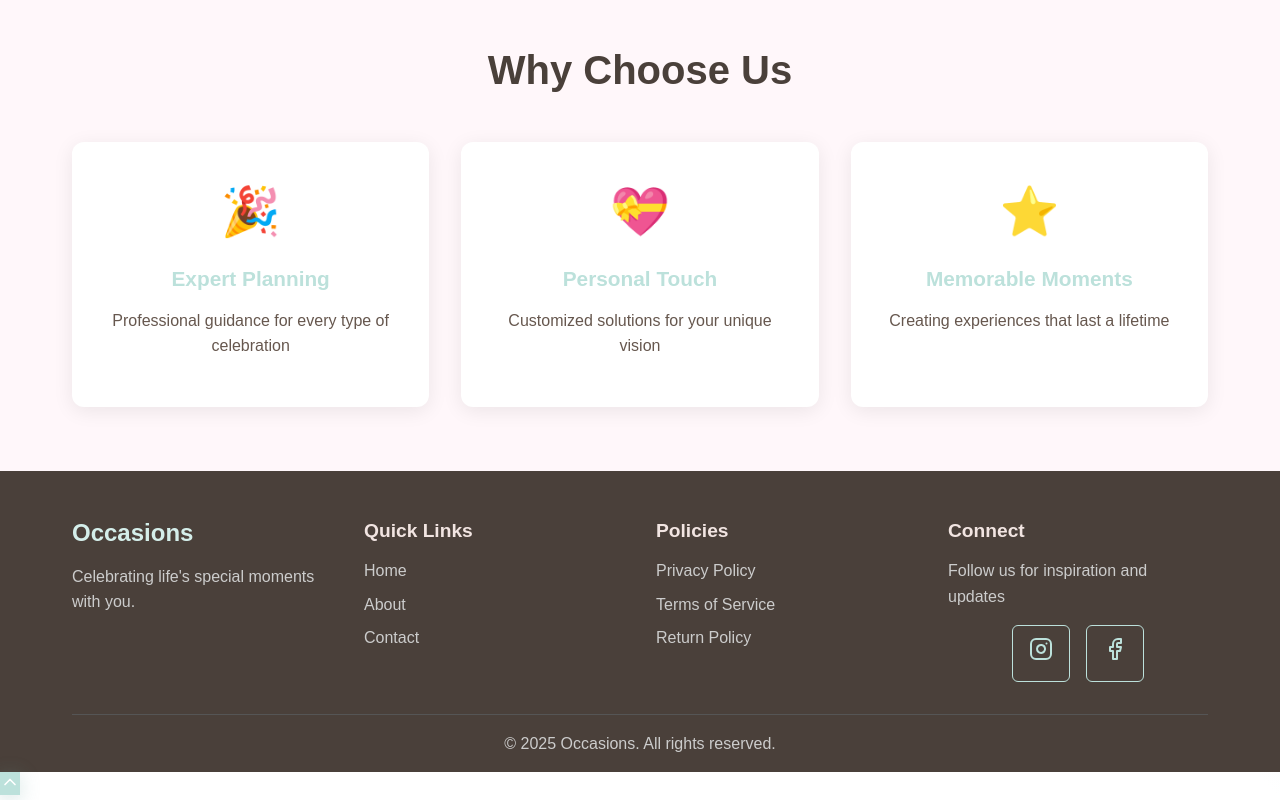
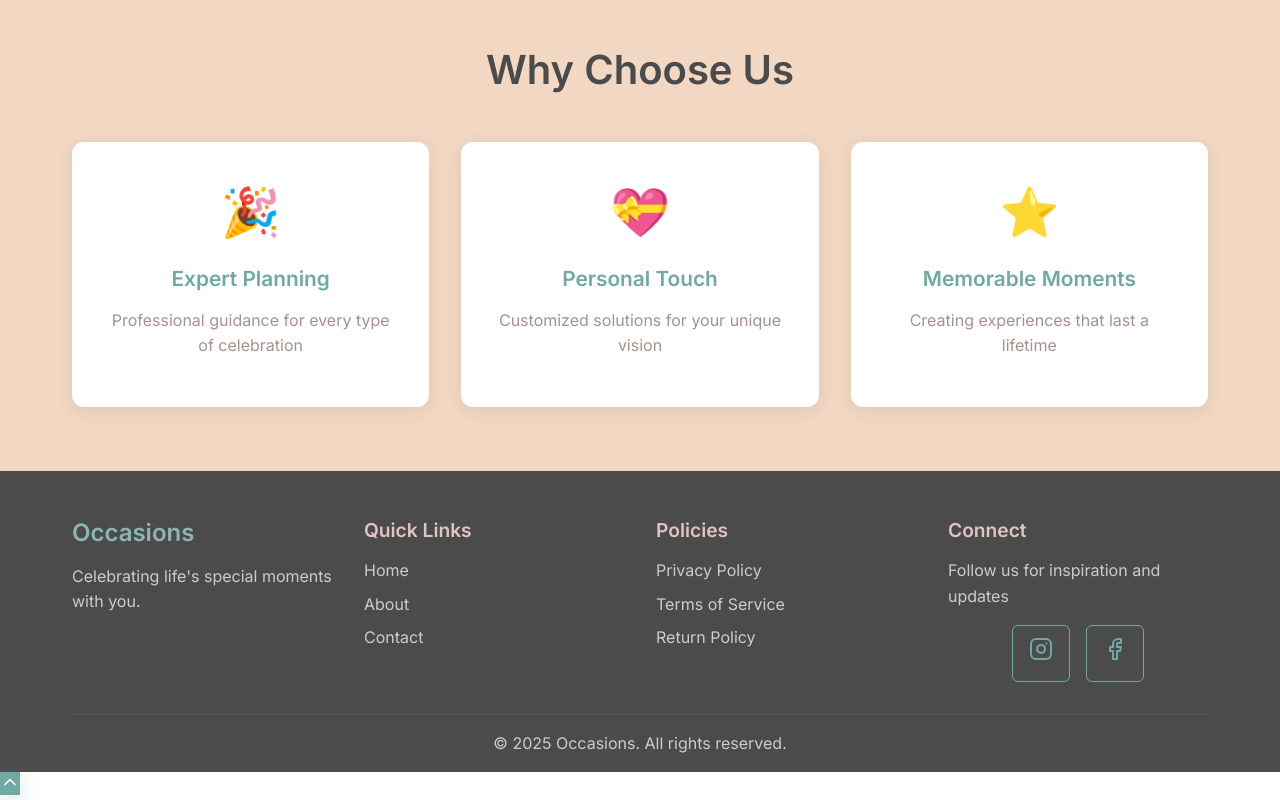
Before and after one commit to acgis-hama0098/newest-wishinbloom, a React (Vite) app: page / in a window 1280 px wide. Shown: the part 656-1456 px from the top of the page. Built offline with nearby package versions, Linux system fonts and the light colour scheme.

Commit message:
Reverted to commit fe2f8671aae87b0be8c2c92ee24f4c3b57b15564

```diff
--- a/src/styles/globals.css
+++ b/src/styles/globals.css
@@ -8,11 +8,10 @@
 }
 
 body {
-  font-family: 'Comfortaa', Arial, sans-serif;
+  font-family: 'Inter', -apple-system, BlinkMacSystemFont, 'Segoe UI', 'Roboto', sans-serif;
   line-height: 1.6;
   color: var(--text-primary);
-  background: linear-gradient(to bottom left, var(--soft-teal), #fff 50%);
-  min-height: 100vh;
+  background-color: var(--bg-primary);
 }
 
 h1, h2, h3, h4, h5, h6 {
--- a/src/styles/palette.css
+++ b/src/styles/palette.css
@@ -1,21 +1,21 @@
 
 :root {
-  --dusty-rose: #E4AFA7;
-  --soft-teal: #BCE1DB;
+  --dusty-rose: #D4A5A5;
+  --soft-teal: #70A9A1;
   --warm-taupe: #BFA6A0;
-  --blush-beige: #fff7fa;
-  --charcoal-gray: #4A403A;
+  --blush-beige: #F2D8C2;
+  --charcoal-gray: #4B4B4B;
 
   /* Additional shades for better design flexibility */
-  --dusty-rose-light: #F2E5E2;
-  --dusty-rose-dark: #D49B93;
-  --soft-teal-light: #D4EEEA;
-  --soft-teal-dark: #A8D8E8;
+  --dusty-rose-light: #E2C2C2;
+  --dusty-rose-dark: #C68E8E;
+  --soft-teal-light: #8BB7B0;
+  --soft-teal-dark: #5A8B84;
   --warm-taupe-light: #CDB8B2;
-  --warm-taupe-dark: #66574e;
-  --blush-beige-light: #fffcfe;
-  --blush-beige-dark: #f5efea;
-  --charcoal-gray-light: #5d5551;
+  --warm-taupe-dark: #A8918B;
+  --blush-beige-light: #F7E5D4;
+  --blush-beige-dark: #EDCBB0;
+  --charcoal-gray-light: #6B6B6B;
   --charcoal-gray-dark: #2B2B2B;
 
   /* Text colors */
@@ -26,5 +26,5 @@
   /* Background colors */
   --bg-primary: #FFFFFF;
   --bg-secondary: var(--blush-beige);
-  --bg-accent: var(--soft-teal);
+  --bg-accent: var(--dusty-rose-light);
 }
```
